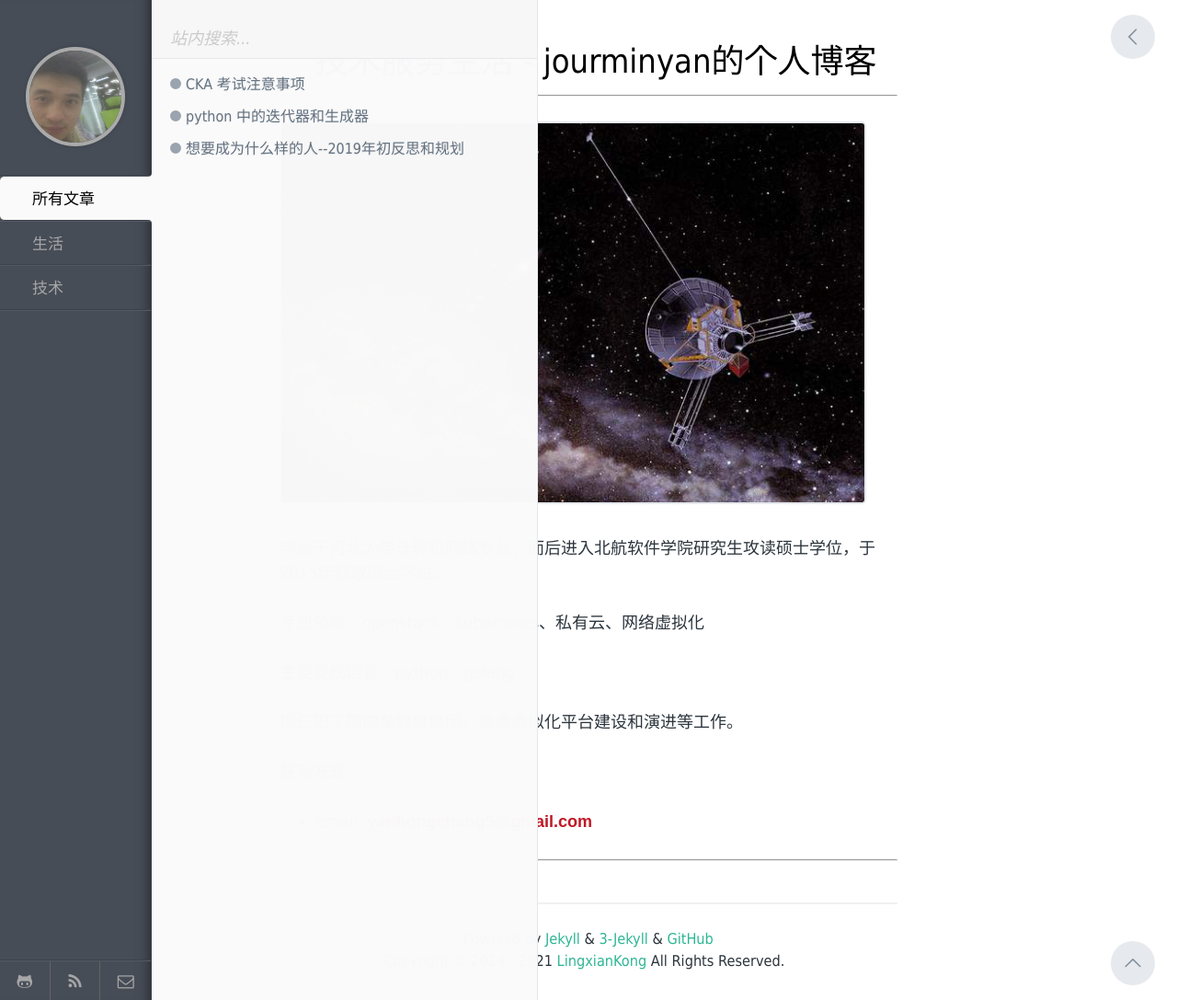
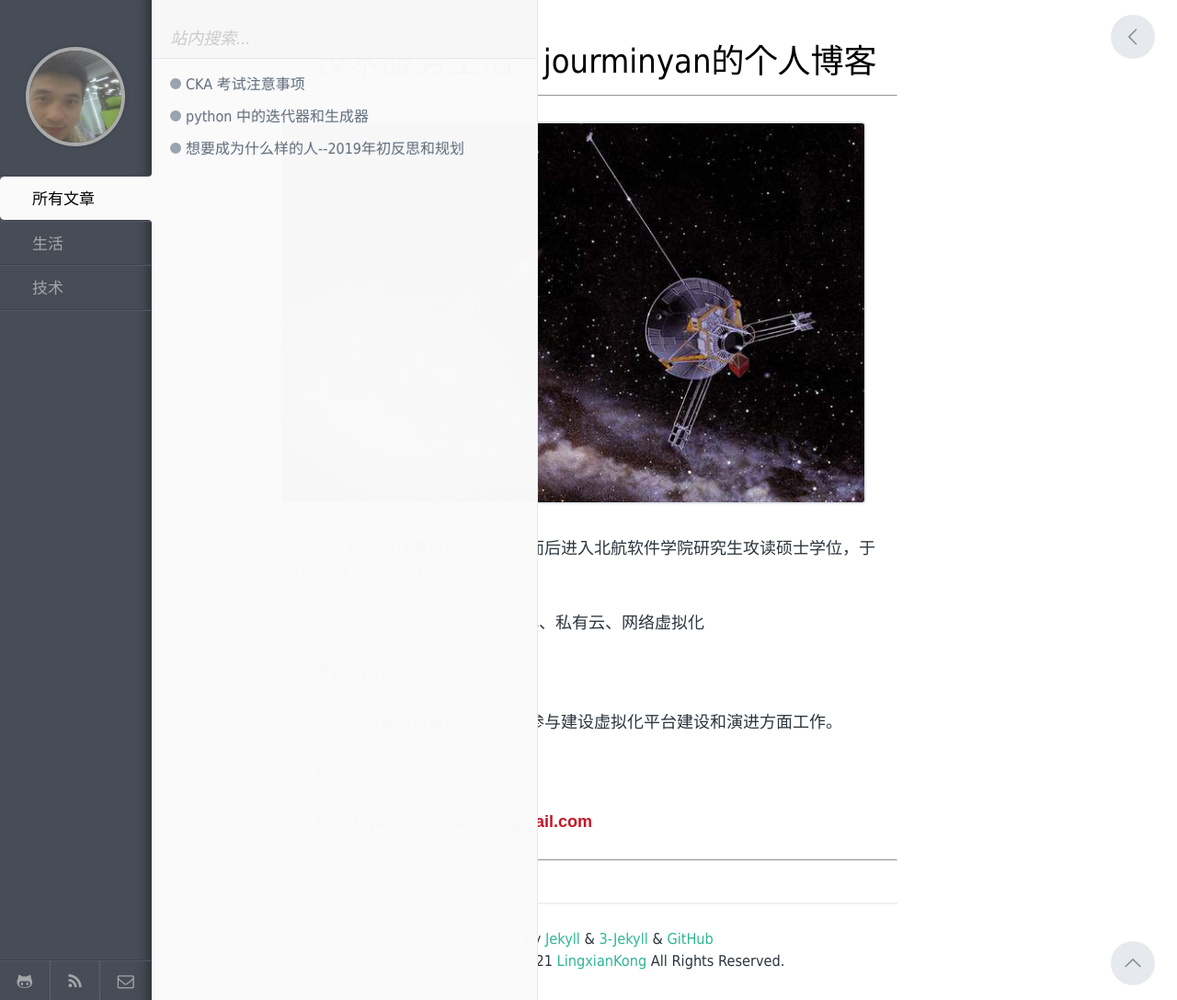
Before and after one commit to yanhongchang/jourminyan.github.io, a Jekyll site: the page built from index.md, in a window 1280 px wide. Shown: the whole page at 92% size. Built offline with Jekyll 4.4.1, drawn with Linux system fonts in a browser that asks for light colours; comment, search, counter and statistics services are not loaded.

Commit message:
update index

```diff
--- a/index.md
+++ b/index.md
@@ -10,9 +10,9 @@ title: 技术服务生活 - jourminyan的个人博客
 
 专业领域：openstack、kubernetes、私有云、网络虚拟化
 
-主要变成语言：python、golang
+主要语言：python、golang
 
-现任职于国内某教育集团，负责虚拟化平台建设和演进等工作。
+现任职于国内某教育集团技术部门参与建设虚拟化平台建设和演进方面工作。
 
 联系方式：
 - Email: <yanhongchang5@gmail.com>
```
